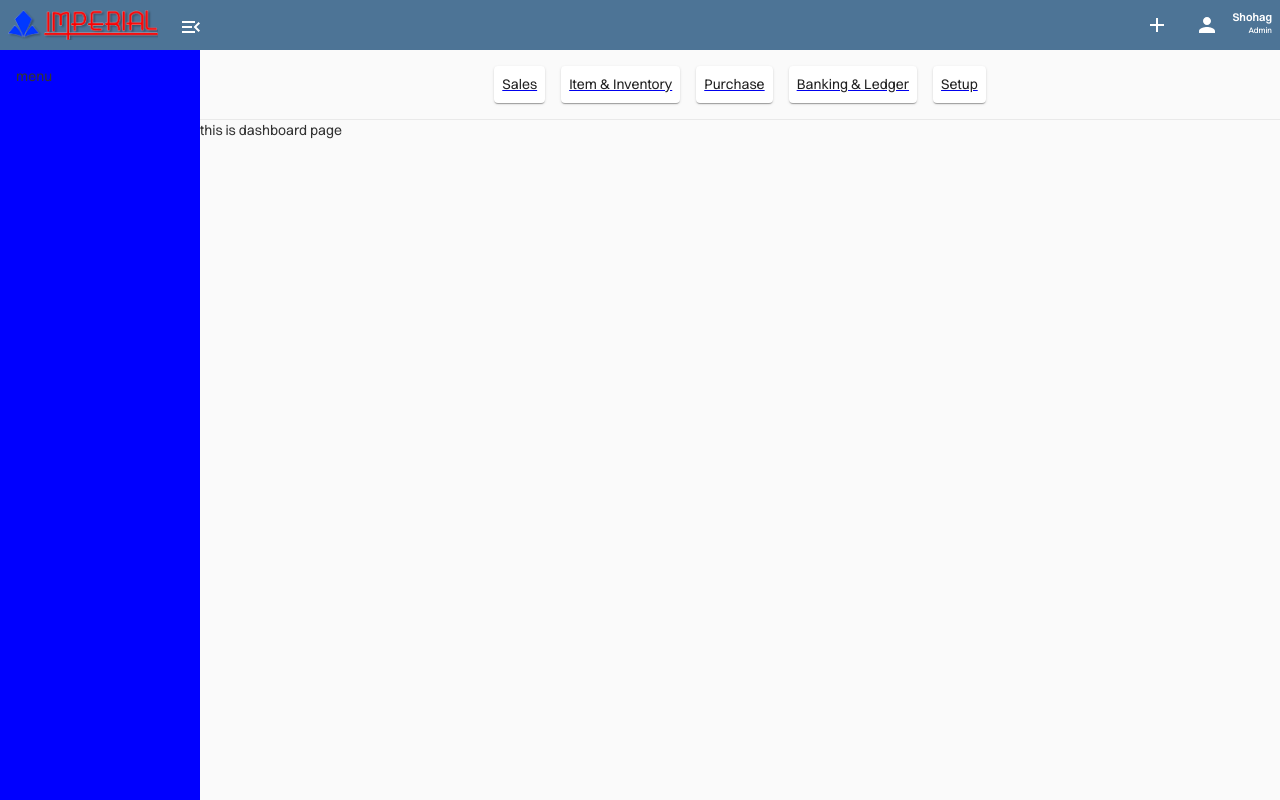
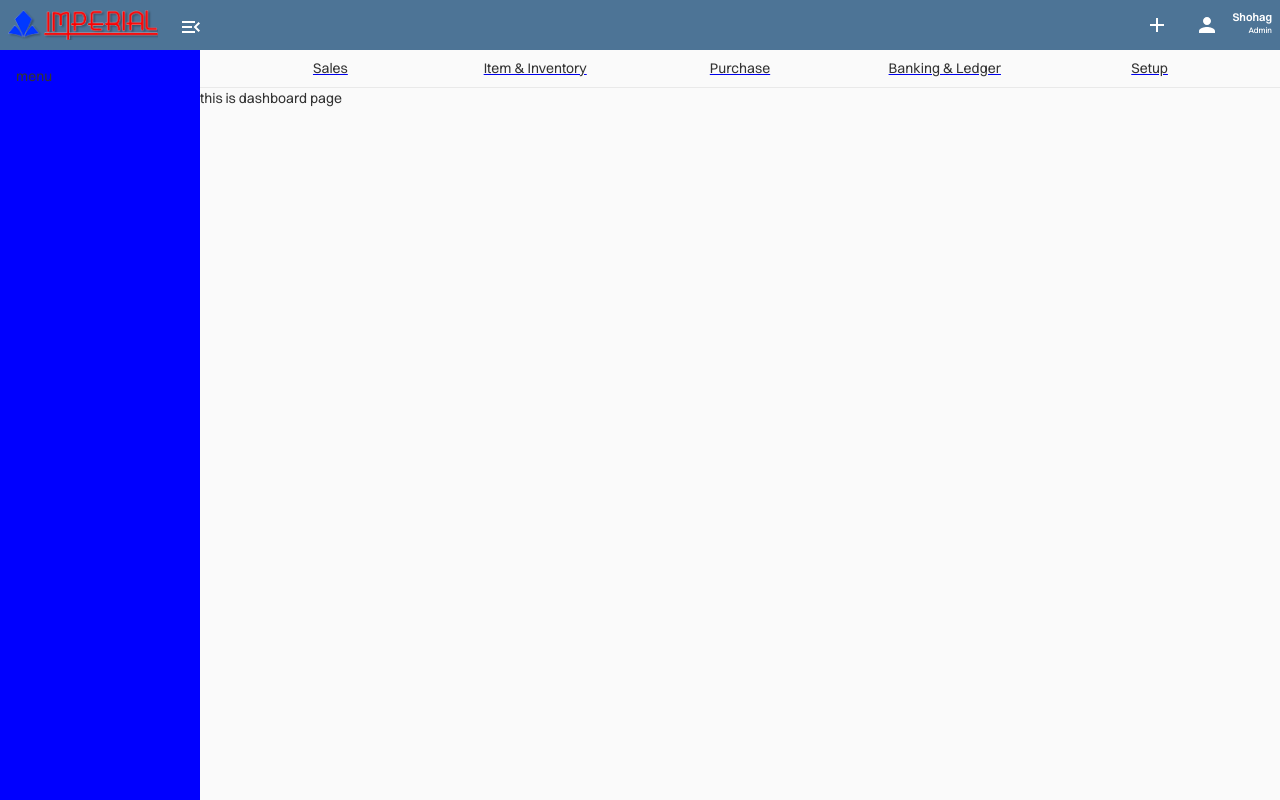
Before and after one commit to shohagroy/erp-system, a Next.js app: page / in a window 1280 px wide. Built offline with nearby package versions, Linux system fonts and the light colour scheme.

Commit message:
aside code function added

```diff
--- a/src/app/(client)/layout.tsx
+++ b/src/app/(client)/layout.tsx
@@ -22,7 +22,7 @@ const MainLayout: React.FC<LayoutProps> = ({ children }) => {
       }}
     >
       <Header openAside={openAside} setOpenAside={setOpenAside} />
-      <Aside>{children}</Aside>
+      <Aside openAside={openAside}>{children}</Aside>
     </Box>
   );
 };
--- a/src/components/Navigations/Aside/index.tsx
+++ b/src/components/Navigations/Aside/index.tsx
@@ -1,15 +1,16 @@
 "use client";
 
 import theme from "@/theme";
-import { Box, Paper } from "@mui/material";
+import { Box, Grid, Typography } from "@mui/material";
 import Link from "next/link";
 import React from "react";
 
 interface IProps {
   children: React.ReactNode;
+  openAside: boolean;
 }
 
-const Aside: React.FC<IProps> = ({ children }) => {
+const Aside: React.FC<IProps> = ({ children, openAside }) => {
   const navigationItems = [
     {
       name: "Sales",
@@ -45,35 +46,46 @@ const Aside: React.FC<IProps> = ({ children }) => {
           bgcolor: "blue",
           width: "200px",
           position: "fixed",
+          left: openAside ? "0" : "-200px",
+          marginY: "0.5rem",
           height: "100vh",
           padding: "1rem",
+          transition: "all 0.3s ease",
         }}
       >
         menu
       </Box>
       <Box
         sx={{
-          marginLeft: "200px",
-          padding: "1rem",
+          marginLeft: openAside ? "200px" : "0",
           borderBottom: `1px solid ${theme.colorConstants?.borderColor}`,
-          display: "flex",
-          justifyContent: "center",
-          alignItems: "center",
+          paddingX: "2rem",
+          transition: "all 0.3s ease",
         }}
       >
+        <Grid container spacing={1} sx={{}}>
           {navigationItems?.map((item, i) => {
             return (
-            <Link href={item?.link} key={i}>
-              <Paper sx={{ padding: "0.5rem", margin: "0 0.5rem" }}>
+              <Grid key={i} item xs={2.4}>
+                <Link href={item?.link}>
+                  <Typography
+                    sx={{
+                      textAlign: "center",
+                      padding: "0.5rem",
+                    }}
+                  >
                     {item?.name}
-              </Paper>
+                  </Typography>
                 </Link>
+              </Grid>
             );
           })}
+        </Grid>
       </Box>
       <Box
         sx={{
-          marginLeft: "200px",
+          marginLeft: openAside ? "200px" : "0",
+          transition: "all 0.3s ease",
         }}
       >
         {children}
```
Lines whose indentation alone changed are shown as unchanged.
